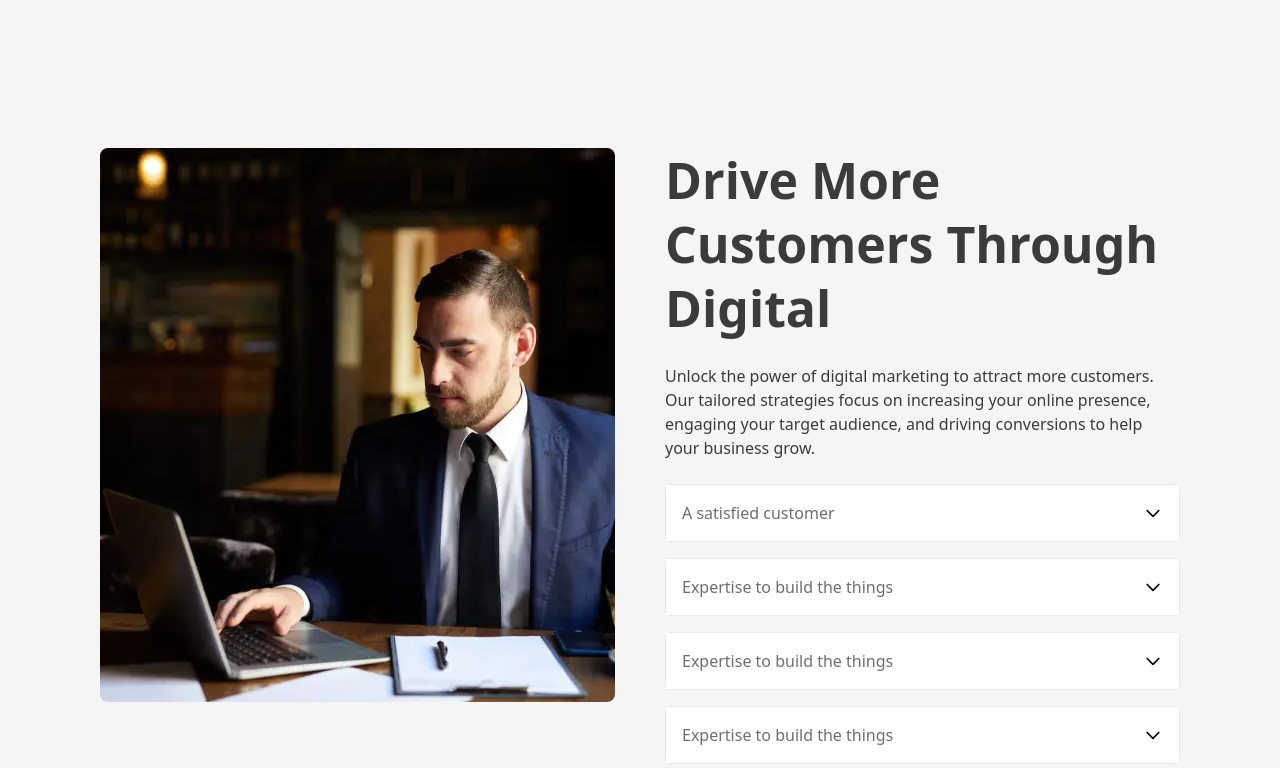
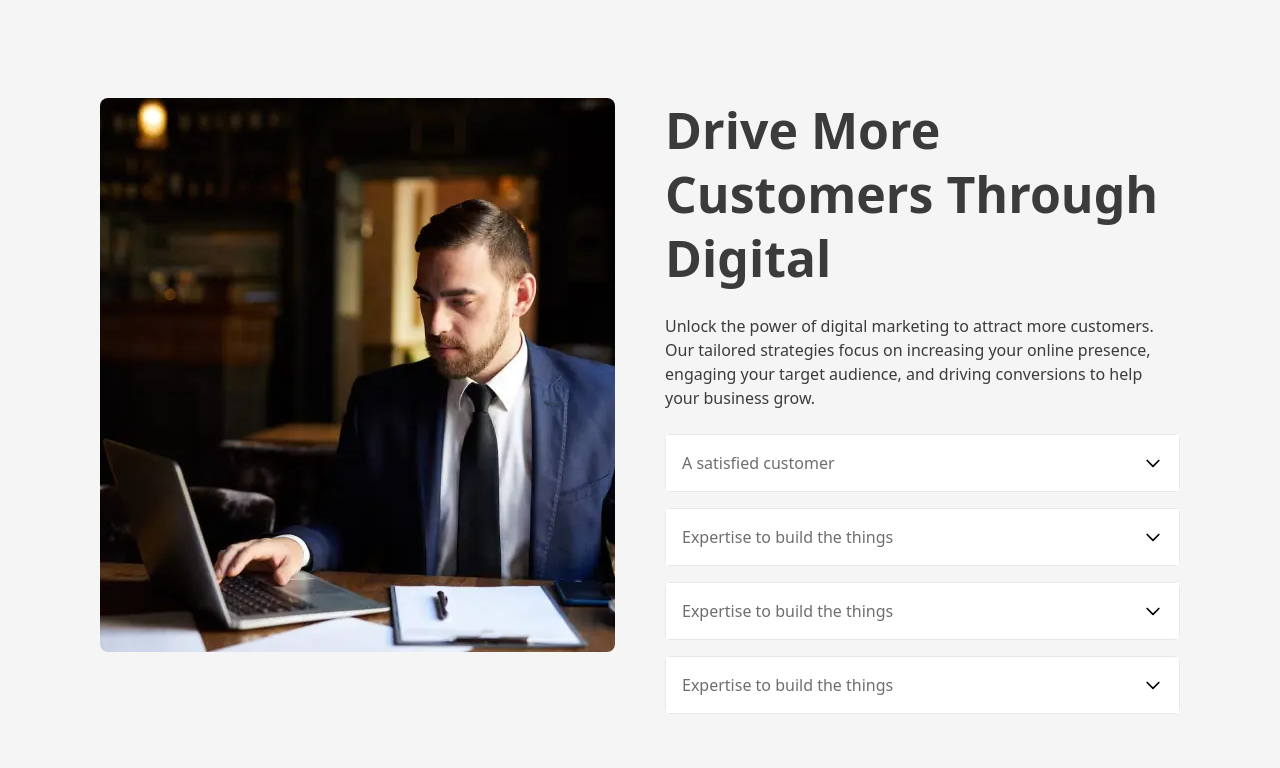
Before and after one commit to mahimnxt23/ABA-Consultancy-Copy, a React (Vite) app: page /service in a window 1280 px wide. Shown: the part 672-1440 px from the top of the page. Built offline with nearby package versions, Linux system fonts and the light colour scheme.

Commit message:
service section gap fix

```diff
--- a/src/ClientSide/AboutUs/AboutBanner/AboutBanner.jsx
+++ b/src/ClientSide/AboutUs/AboutBanner/AboutBanner.jsx
@@ -81,7 +81,7 @@ const AboutBanner = () => {
           style={{
             backgroundImage: `url("https://i.ibb.co.com/6m1SZHM/About-Us-Banner.webp")`,
           }}
-          className="bg-no-repeat  bg-center bg-cover w-full md:h-[420px]
+          className="bg-no-repeat  bg-center bg-cover w-full
 h-[420px] flex justify-center items-center"
         ></div>
 
@@ -92,7 +92,7 @@ h-[420px] flex justify-center items-center"
         >
           <h1 className="headTwo text-white pb-[12px]">About us</h1>
 
-          <p className=" bodyText text-white">
+          <p className=" bodyText text-white md:max-w-[550px]">
             We are committed to delivering high-quality services and exceptional
             experiences. Our team is focused on innovation and customer
             satisfaction, striving to be your trusted partner.
--- a/src/ClientSide/AboutUs/ChooseUs/ChooseUs.jsx
+++ b/src/ClientSide/AboutUs/ChooseUs/ChooseUs.jsx
@@ -1,6 +1,12 @@
 const ChooseUs = () => {
   return (
-    <div className="sectionGap ">
+    <div
+      className="mt-[10px] px-[30px]
+   md:mt-[10px] md:px-[32px]
+   lg:px-[60px] lg:mt-[30px]
+   xl:px-[100px] xl:mt-[50px]
+   2xl:px-[150px] 2xl:mt-[50px] "
+    >
       <div className="max-w-[600px]">
         <h1 className="headTwo pb-[10px] text-[#0E0D0D]">Why Choose Us</h1>
         <p className="bodyText text-[#0E0D0DCC]/[.8] pb-[50px]">
--- a/src/ClientSide/Service/Drive/Drive.jsx
+++ b/src/ClientSide/Service/Drive/Drive.jsx
@@ -28,7 +28,13 @@ const Drive = () => {
   ];
 
   return (
-    <div className="grid  grid-cols-1 lg:grid-cols-2 gap-[50px] sectionGap">
+    <div
+      className="grid  grid-cols-1 lg:grid-cols-2 gap-[50px] mt-[10px] px-[30px]
+   md:mt-[10px] md:px-[32px]
+   lg:px-[60px] lg:mt-[30px]
+   xl:px-[100px] xl:mt-[50px]
+   2xl:px-[150px] 2xl:mt-[50px]"
+    >
       <div className="max-w-1/2 h-[554px] ">
         <img
           src="/Images/DriveService.webp"
--- a/src/ClientSide/Service/ServiceBanner/ServiceBanner.jsx
+++ b/src/ClientSide/Service/ServiceBanner/ServiceBanner.jsx
@@ -17,7 +17,7 @@ const ServiceBanner = () => {
         >
           <h1 className="headTwo text-white pb-[12px]">Service</h1>
 
-          <p className=" bodyText text-white">
+          <p className=" bodyText text-white md:max-w-[550px]">
             Never ever think of giving up. Winners never quit and quitters never
             win. Take all negative words out of your mental dictionary.
           </p>
```
